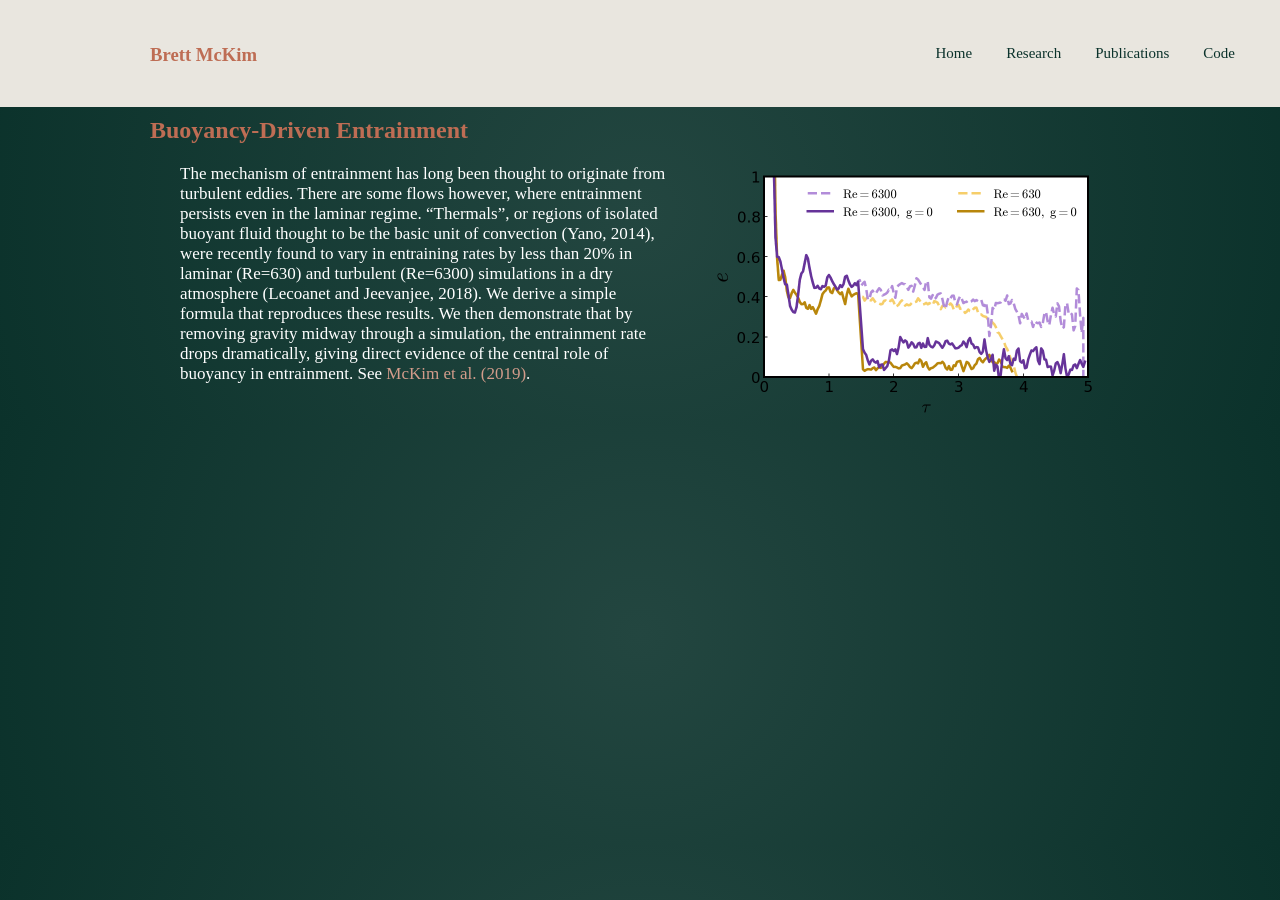
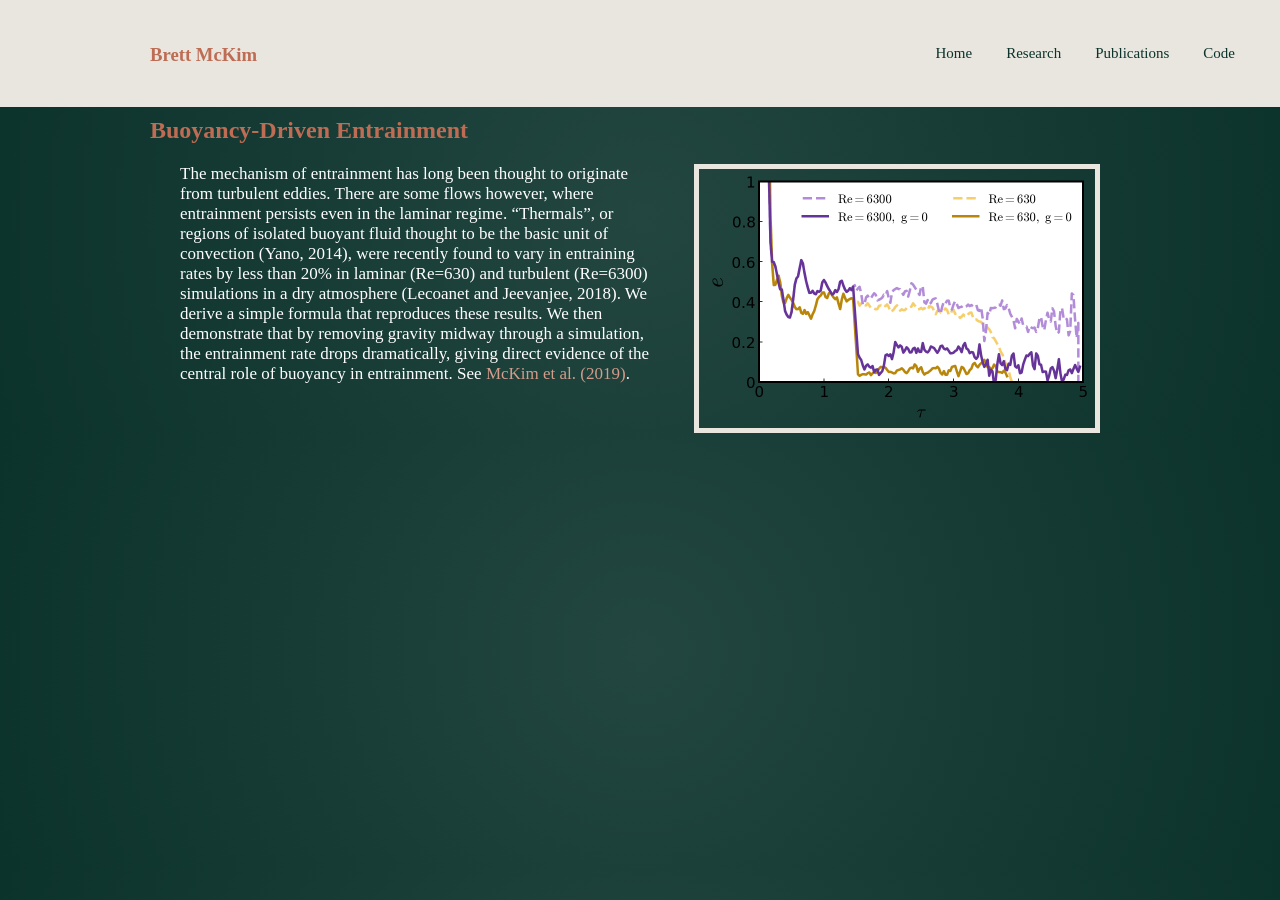
Before and after one commit to mckimb/mckimb.github.io, a Jekyll site: the page built from research/index.html, in a window 1280 px wide. Built offline with Jekyll 4.4.1, drawn with Linux system fonts in a browser that asks for light colours.

Commit message:
Update main.css

```diff
--- a/css/main.css
+++ b/css/main.css
@@ -124,6 +124,7 @@ img.wrap {
     margin-left: 50px;
     margin-left: 30px;
     margin-right: 30px;
+    border:5px solid #e9e6df;
 }
 
 nav ul, footer ul {
```
